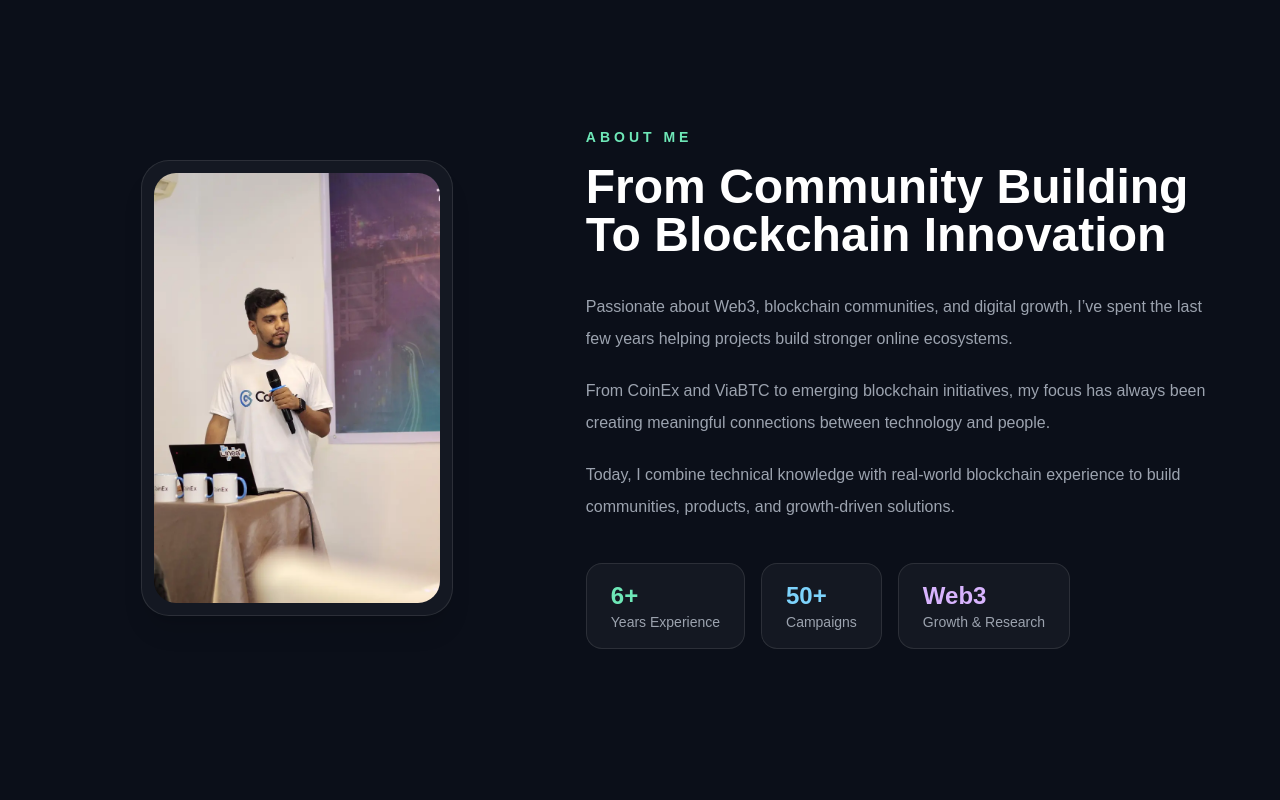
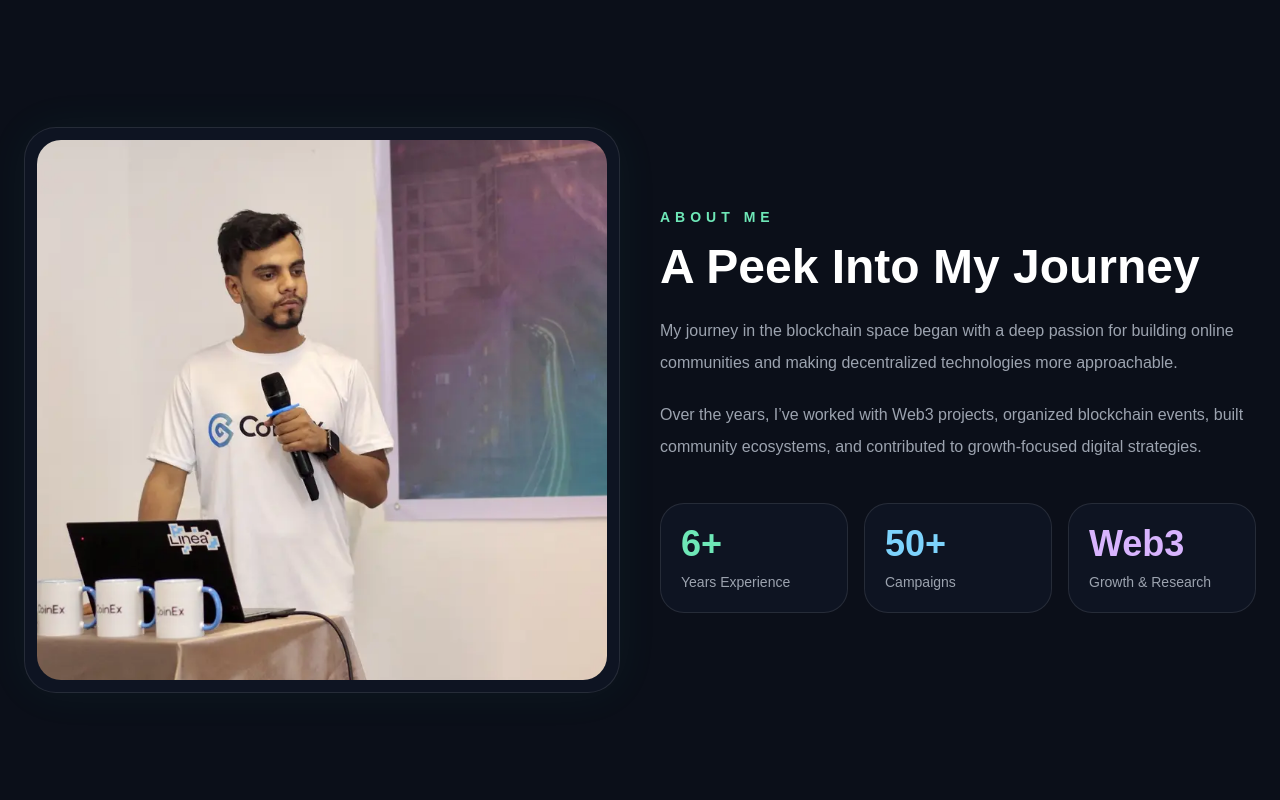
Before and after one commit to Emranrx02/emran-web3-portfolio, a React (Vite) app: page / in a window 1280 px wide. Shown: the part 920-1720 px from the top of the page. Built offline with nearby package versions, Linux system fonts and the light colour scheme.

Commit message:
Fix asset imports and UI tweaks

```diff
--- a/src/components/About.jsx
+++ b/src/components/About.jsx
@@ -1,5 +1,49 @@
 import Reveal from "./Reveal"
 import AboutImage from "../assets/about.png"
+
+import {
+  motion,
+  useInView,
+  useMotionValue,
+  useSpring,
+} from "framer-motion"
+
+import { useEffect, useRef, useState } from "react"
+
+function Counter({ value, suffix = "" }) {
+  const ref = useRef(null)
+
+  const isInView = useInView(ref, {
+    once: true,
+  })
+
+  const motionValue = useMotionValue(0)
+
+  const springValue = useSpring(motionValue, {
+    duration: 1800,
+  })
+
+  const [display, setDisplay] = useState(0)
+
+  useEffect(() => {
+    if (isInView) {
+      motionValue.set(value)
+    }
+  }, [isInView, value, motionValue])
+
+  useEffect(() => {
+    return springValue.on("change", (latest) => {
+      setDisplay(Math.floor(latest))
+    })
+  }, [springValue])
+
+  return (
+    <span ref={ref}>
+      {display}
+      {suffix}
+    </span>
+  )
+}
 
 function About() {
   return (
@@ -7,100 +51,108 @@ function About() {
       id="about"
       className="px-6 py-16 md:py-24"
     >
-
       <Reveal>
 
-        <div className="mx-auto grid max-w-6xl items-center gap-10 md:gap-14 md:grid-cols-[0.85fr_1.15fr]">
+        <div className="mx-auto grid max-w-7xl items-center gap-10 md:grid-cols-2">
 
           {/* IMAGE */}
 
-          <div className="flex justify-center">
+          <motion.div
+            initial={{ opacity: 0, x: -40 }}
+            whileInView={{ opacity: 1, x: 0 }}
+            transition={{ duration: 0.7 }}
+            viewport={{ once: true }}
+            className="relative"
+          >
 
-            <div className="overflow-hidden rounded-[28px] border border-white/10 bg-white/[0.04] p-3 shadow-xl">
+            <div className="overflow-hidden rounded-[32px] border border-white/10 bg-[#111827]/70 p-3 shadow-[0_0_45px_rgba(52,211,153,0.06)]">
 
               <img
                 src={AboutImage}
                 alt="Emran Haque"
-                className="h-[320px] w-full max-w-[280px] rounded-[22px] object-cover object-center md:h-[430px] md:max-w-[320px]"
+                className="h-[420px] w-full rounded-[24px] object-cover object-center md:h-[540px]"
               />
 
             </div>
 
-          </div>
+          </motion.div>
 
-          {/* TEXT */}
+          {/* CONTENT */}
 
-          <div>
+          <motion.div
+            initial={{ opacity: 0, x: 40 }}
+            whileInView={{ opacity: 1, x: 0 }}
+            transition={{ duration: 0.7 }}
+            viewport={{ once: true }}
+          >
 
-            <p className="mb-4 text-sm font-semibold uppercase tracking-[4px] text-emerald-300">
+            <p className="mb-4 text-sm font-semibold uppercase tracking-[5px] text-emerald-300">
               About Me
             </p>
 
-            <h2 className="max-w-3xl text-3xl font-bold leading-tight md:text-5xl">
-              From Community Building To Blockchain Innovation
+            <h2 className="text-3xl font-bold leading-tight md:text-5xl">
+              A Peek Into My Journey
             </h2>
 
-            <div className="mt-8 space-y-5">
+            <p className="mt-6 text-sm leading-7 text-gray-400 md:text-base md:leading-8">
+              My journey in the blockchain space began with a deep passion
+              for building online communities and making decentralized
+              technologies more approachable.
+            </p>
 
-              <p className="leading-8 text-gray-400">
-                Passionate about Web3, blockchain communities,
-                and digital growth, I’ve spent the last few years
-                helping projects build stronger online ecosystems.
-              </p>
+            <p className="mt-5 text-sm leading-7 text-gray-400 md:text-base md:leading-8">
+              Over the years, I’ve worked with Web3 projects, organized
+              blockchain events, built community ecosystems, and contributed
+              to growth-focused digital strategies.
+            </p>
 
-              <p className="leading-8 text-gray-400">
-                From CoinEx and ViaBTC to emerging blockchain initiatives,
-                my focus has always been creating meaningful connections
-                between technology and people.
-              </p>
+            {/* STATS */}
 
-              <p className="leading-8 text-gray-400">
-                Today, I combine technical knowledge with real-world
-                blockchain experience to build communities,
-                products, and growth-driven solutions.
-              </p>
+            <div className="mt-10 grid grid-cols-2 gap-4 sm:grid-cols-3">
 
-            </div>
+              <div className="rounded-[24px] border border-white/10 bg-[#111827]/70 p-5">
 
-            {/* SMALL STATS */}
+                <h3 className="text-4xl font-bold text-emerald-300">
+                  <Counter value={6} suffix="+" />
+                </h3>
 
-            <div className="mt-10 flex flex-wrap gap-4">
-
-              <div className="rounded-2xl border border-white/10 bg-white/[0.04] px-6 py-4">
-                <h3 className="text-2xl font-bold text-emerald-300">
-                  6+
-                </h3>
-                <p className="text-sm text-gray-400">
+                <p className="mt-2 text-sm text-gray-400">
                   Years Experience
                 </p>
+
               </div>
 
-              <div className="rounded-2xl border border-white/10 bg-white/[0.04] px-6 py-4">
-                <h3 className="text-2xl font-bold text-sky-300">
-                  50+
+              <div className="rounded-[24px] border border-white/10 bg-[#111827]/70 p-5">
+
+                <h3 className="text-4xl font-bold text-sky-300">
+                  <Counter value={50} suffix="+" />
                 </h3>
-                <p className="text-sm text-gray-400">
+
+                <p className="mt-2 text-sm text-gray-400">
                   Campaigns
                 </p>
+
               </div>
 
-              <div className="rounded-2xl border border-white/10 bg-white/[0.04] px-6 py-4">
-                <h3 className="text-2xl font-bold text-purple-300">
+              <div className="rounded-[24px] border border-white/10 bg-[#111827]/70 p-5">
+
+                <h3 className="text-4xl font-bold text-purple-300">
                   Web3
                 </h3>
-                <p className="text-sm text-gray-400">
+
+                <p className="mt-2 text-sm text-gray-400">
                   Growth & Research
                 </p>
+
               </div>
 
             </div>
 
-          </div>
+          </motion.div>
 
         </div>
 
       </Reveal>
-
     </section>
   )
 }
--- a/src/components/Events.jsx
+++ b/src/components/Events.jsx
@@ -12,14 +12,12 @@ const events = [
     desc: "Community discussion and Web3 awareness event focused on blockchain growth and ecosystem engagement.",
     link: "https://www.linkedin.com/feed/update/urn:li:activity:7246119600856129537/",
   },
-
   {
     image: Event2,
     title: "CoinEx Community Connect",
     desc: "Interactive blockchain event discussing decentralized systems, P2P payments, and community development.",
     link: "https://www.linkedin.com/feed/update/urn:li:activity:7273684314469343232/",
   },
-
   {
     image: Event3,
     title: "Blockchain Community Meetup",
@@ -48,11 +46,12 @@ function Events() {
             </p>
           </div>
 
+          <div className="overflow-x-auto pb-4 scrollbar-hide">
             <motion.div
-            className="flex gap-6"
+              className="flex w-max gap-6"
               animate={{ x: ["0%", "-50%"] }}
               transition={{
-              duration: 26,
+                duration: 30,
                 ease: "linear",
                 repeat: Infinity,
               }}
@@ -60,13 +59,13 @@ function Events() {
               {[...events, ...events].map((event, index) => (
                 <div
                   key={index}
-                className="min-w-[85%] overflow-hidden rounded-[30px] border border-white/10 bg-[#111827]/70 p-3 shadow-[0_0_45px_rgba(52,211,153,0.06)] md:min-w-[420px]"
+                  className="w-[82vw] max-w-[360px] shrink-0 overflow-hidden rounded-[30px] border border-white/10 bg-[#111827]/70 p-3 shadow-[0_0_45px_rgba(52,211,153,0.06)] md:w-[420px] md:max-w-none"
                 >
                   <div className="overflow-hidden rounded-[24px] border border-white/10">
                     <img
                       src={event.image}
                       alt={event.title}
-                    className="h-[360px] w-full object-cover object-center md:h-[430px]"
+                      className="h-[340px] w-full object-cover object-center md:h-[430px]"
                     />
                   </div>
 
@@ -75,7 +74,9 @@ function Events() {
                       Web3 Community Event
                     </p>
 
-                  <h3 className="mt-3 text-2xl font-bold">{event.title}</h3>
+                    <h3 className="mt-3 text-xl font-bold md:text-2xl">
+                      {event.title}
+                    </h3>
 
                     <p className="mt-4 text-sm leading-7 text-gray-400">
                       {event.desc}
@@ -94,6 +95,7 @@ function Events() {
               ))}
             </motion.div>
           </div>
+        </div>
       </Reveal>
     </section>
   )
--- a/src/components/Navbar.jsx
+++ b/src/components/Navbar.jsx
@@ -7,7 +7,7 @@ function Navbar() {
     <nav className="relative z-50 border-b border-white/10 bg-[#0B0F19]/90 backdrop-blur-xl">
       <div className="mx-auto flex max-w-7xl items-center justify-between px-6 py-5">
         <h1 className="text-xl font-bold text-white">
-          Emran<span className="text-emerald-400">.</span>
+          Emran haque <span className="text-emerald-400">.</span>
         </h1>
 
         <div className="hidden gap-8 text-sm text-gray-300 md:flex">
--- a/src/index.css
+++ b/src/index.css
@@ -12,3 +12,11 @@ body {
   color: white;
   font-family: Arial, sans-serif;
 }
+
+.scrollbar-hide::-webkit-scrollbar {
+  display: none;
+}
+
+.scrollbar-hide {
+  -ms-overflow-style: none;
+}
```
Lines whose indentation alone changed are shown as unchanged.
